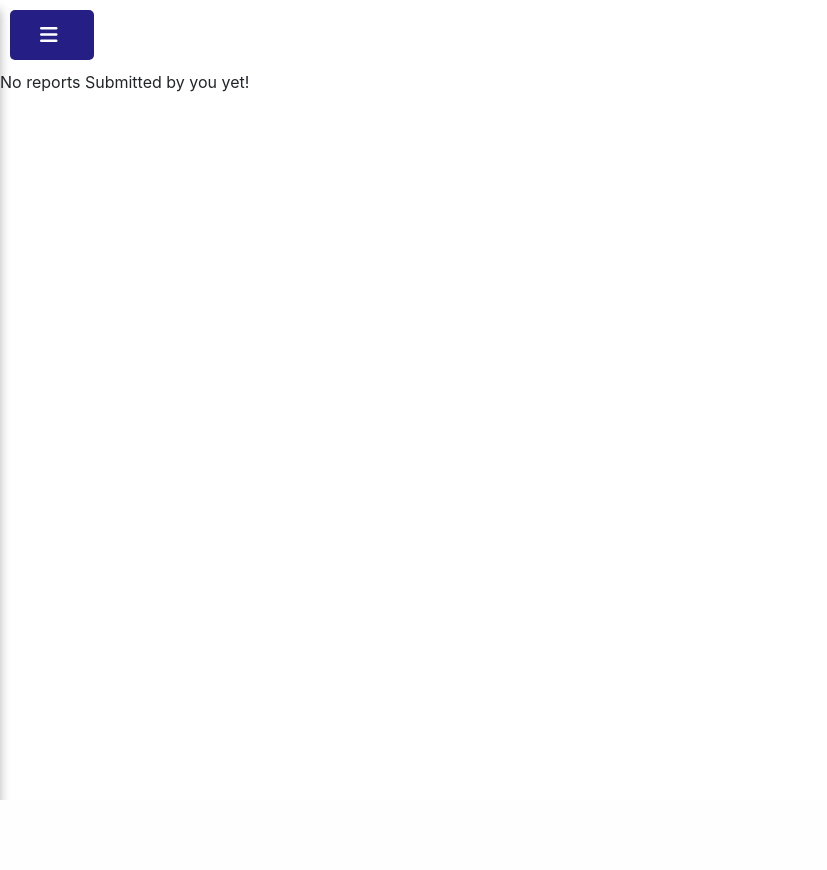
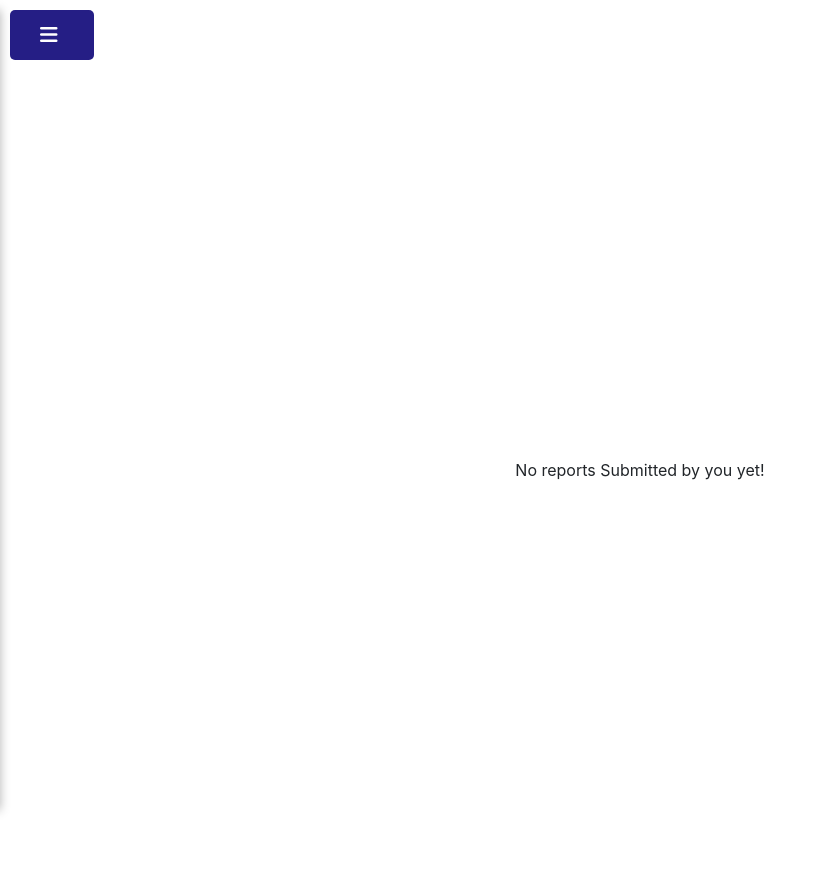
Before and after one commit to legend-king/Road-Hazard-Reporter, a Django app: page / in a window 1280 px wide. Shown: the whole page, without its empty margins (0-827 px from the left). Before the commit the page ends 800 px from the top, so only its background shows below. Run offline with Django 4.2, Linux system fonts and the light colour scheme; a user stored in the database is signed in; data comes from the database, SQL or seed files in the repository; some libraries are stand-ins or nearby versions.

Commit message:
view change

```diff
--- a/templates/hazards/report_view.html
+++ b/templates/hazards/report_view.html
@@ -1,7 +1,21 @@
 {% extends 'base.html' %}
 
 {% block content %}
+<style>
+    .container {
+        display: flex;
+        justify-content: center;
+        align-items: center;
+        height: 100vh;
+    }
 
+    .card {
+        border: 2px solid #000;
+        max-width: 400px;
+        width: 100%;
+    }
+</style>
+<div class="container">
     {% for hazard_report in reports %}
     <div class="card">
         <div class="card-header">
@@ -22,8 +36,12 @@
             <img src="{{ hazard_report.photo.url }}" alt="Hazard Photo" class="img-fluid">
             <p class="card-text"><b>Submitted on:</b> {{ hazard_report.timestamp }}</p>
         </div>
+
     </div>
+    <br>
+    <br>
     {%empty%}
     No reports Submitted by you yet!
     {% endfor %}
+</div>
 {% endblock content %}
```
Lines whose indentation alone changed are shown as unchanged.
